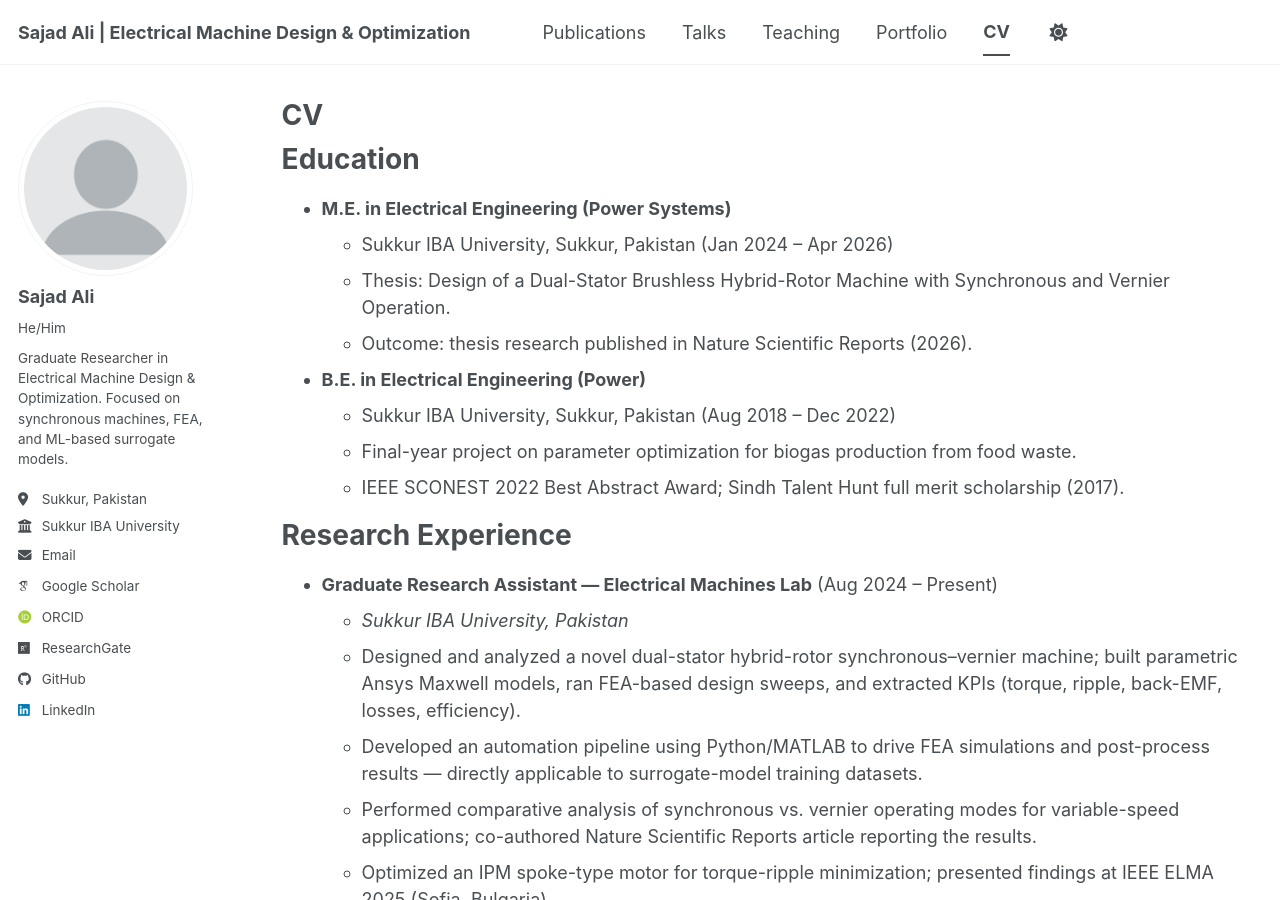
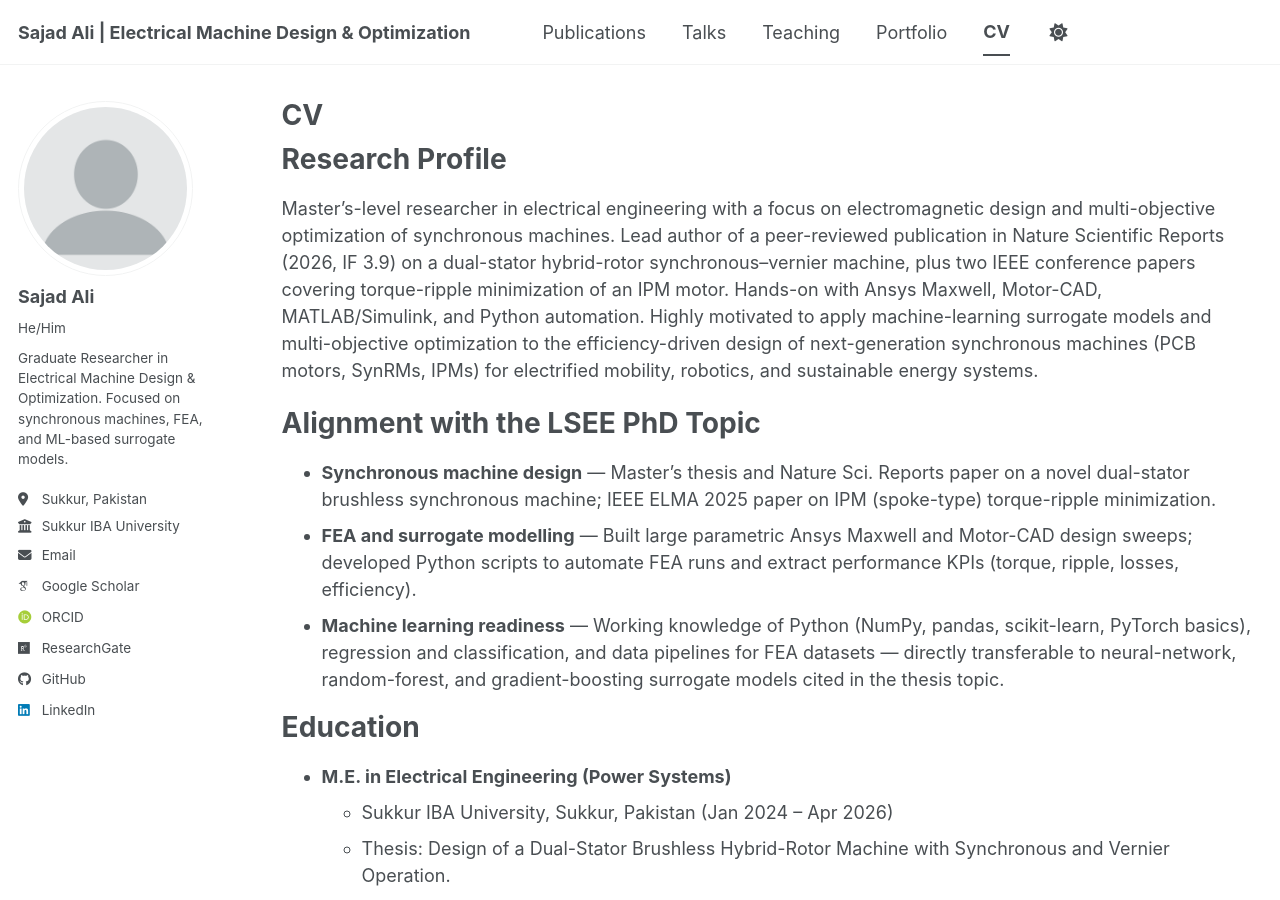
Before and after one commit to sajadali78/sajadali.github.io, a Jekyll site: the page built from _pages/cv.md, in a window 1280 px wide and 900 px high. Built offline with Jekyll 4.4.1, drawn with Linux system fonts in a browser that asks for light colours; some web fonts are replaced; a script bundle is joined from its source files by our own code; library files that are not in the unit come from our copies.

Commit message:
Update cv.md

```diff
--- a/_pages/cv.md
+++ b/_pages/cv.md
@@ -8,6 +8,16 @@ redirect_from:
 ---
 
 {% include base_path %}
+
+Research Profile
+======
+Master's-level researcher in electrical engineering with a focus on electromagnetic design and multi-objective optimization of synchronous machines. Lead author of a peer-reviewed publication in Nature Scientific Reports (2026, IF 3.9) on a dual-stator hybrid-rotor synchronous–vernier machine, plus two IEEE conference papers covering torque-ripple minimization of an IPM motor. Hands-on with Ansys Maxwell, Motor-CAD, MATLAB/Simulink, and Python automation. Highly motivated to apply machine-learning surrogate models and multi-objective optimization to the efficiency-driven design of next-generation synchronous machines (PCB motors, SynRMs, IPMs) for electrified mobility, robotics, and sustainable energy systems.
+
+Alignment with the LSEE PhD Topic
+======
+* **Synchronous machine design** — Master's thesis and Nature Sci. Reports paper on a novel dual-stator brushless synchronous machine; IEEE ELMA 2025 paper on IPM (spoke-type) torque-ripple minimization.
+* **FEA and surrogate modelling** — Built large parametric Ansys Maxwell and Motor-CAD design sweeps; developed Python scripts to automate FEA runs and extract performance KPIs (torque, ripple, losses, efficiency).
+* **Machine learning readiness** — Working knowledge of Python (NumPy, pandas, scikit-learn, PyTorch basics), regression and classification, and data pipelines for FEA datasets — directly transferable to neural-network, random-forest, and gradient-boosting surrogate models cited in the thesis topic.
 
 Education
 ======
```
